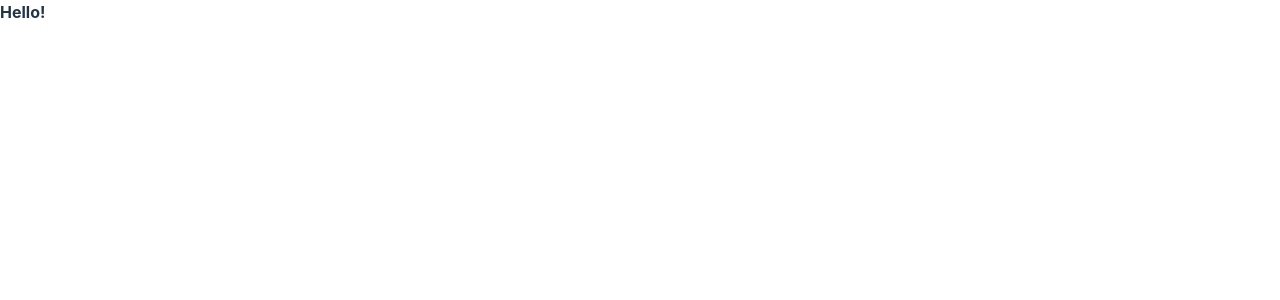
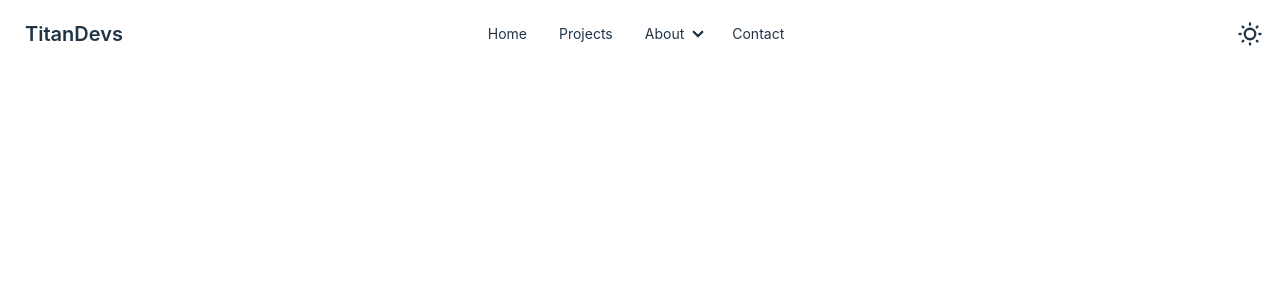
Before and after one commit to calebomondi/titandevs, a React (Vite) app: page / in a window 1280 px wide. Shown: the top 300 px of the page. Built offline with nearby package versions, Linux system fonts and the light colour scheme.

Commit message:
added the necessary components and added the header navbar

```diff
--- a/src/App.tsx
+++ b/src/App.tsx
@@ -1,10 +1,14 @@
-//
+import Header from "./components/header/header"
+import Footer from "./components/footer/footer"
+import Body from "./components/body/body"
 
 function App() {
 
   return (
     <>
-      <p className='font-bold'>Hello!</p>
+      <Header />
+      <Body />
+      <Footer />
     </>
   )
 }
--- /dev/null
+++ b/src/components/body/body.tsx
@@ -0,0 +1,9 @@
+//
+
+export default function Body() {
+  return (
+    <>
+
+    </>
+  )
+}
--- /dev/null
+++ b/src/components/footer/footer.tsx
@@ -0,0 +1,9 @@
+//
+
+export default function Footer() {
+  return (
+    <>
+
+    </>
+  )
+}
--- /dev/null
+++ b/src/components/header/header.tsx
@@ -0,0 +1,85 @@
+//
+
+export default function Header() {
+  return (
+    <>
+        <div className="navbar bg-base-100">
+            <div className="navbar-start">
+                <div className="dropdown">
+                <div tabIndex={0} role="button" className="btn btn-ghost lg:hidden">
+                    <svg
+                    xmlns="http://www.w3.org/2000/svg"
+                    className="h-5 w-5"
+                    fill="none"
+                    viewBox="0 0 24 24"
+                    stroke="currentColor">
+                    <path
+                        strokeLinecap="round"
+                        strokeLinejoin="round"
+                        strokeWidth="2"
+                        d="M4 6h16M4 12h8m-8 6h16" />
+                    </svg>
+                </div>
+                <ul
+                    tabIndex={0}
+                    className="menu menu-sm dropdown-content bg-base-100 rounded-box z-[1] mt-3 w-52 p-2 shadow">
+                    <li><a>Home</a></li>
+                    <li><a>Projects</a></li>
+                    <li>
+                        <details>
+                        <summary>About</summary>
+                        <ul className="p-2">
+                            <li><a>History</a></li>
+                            <li><a>Founders</a></li>
+                        </ul>
+                        </details>
+                    </li>
+                    <li><a>Contact</a></li>
+                </ul>
+                </div>
+                <a className="btn btn-ghost text-xl">TitanDevs</a>
+            </div>
+            <div className="navbar-center hidden lg:flex">
+                <ul className="menu menu-horizontal px-1">
+                    <li><a>Home</a></li>
+                    <li><a>Projects</a></li>
+                    <li>
+                        <details>
+                        <summary>About</summary>
+                        <ul className="p-2">
+                            <li><a>History</a></li>
+                            <li><a>Founders</a></li>
+                        </ul>
+                        </details>
+                    </li>
+                    <li><a>Contact</a></li>
+                </ul>
+            </div>
+            <div className="navbar-end mr-2">
+            <label className="swap swap-rotate">
+                {/* this hidden checkbox controls the state */}
+                <input type="checkbox" className="theme-controller" value="synthwave" />
+
+                {/* sun icon */}
+                <svg
+                    className="swap-off h-7 w-7 fill-current"
+                    xmlns="http://www.w3.org/2000/svg"
+                    viewBox="0 0 24 24">
+                    <path
+                    d="M5.64,17l-.71.71a1,1,0,0,0,0,1.41,1,1,0,0,0,1.41,0l.71-.71A1,1,0,0,0,5.64,17ZM5,12a1,1,0,0,0-1-1H3a1,1,0,0,0,0,2H4A1,1,0,0,0,5,12Zm7-7a1,1,0,0,0,1-1V3a1,1,0,0,0-2,0V4A1,1,0,0,0,12,5ZM5.64,7.05a1,1,0,0,0,.7.29,1,1,0,0,0,.71-.29,1,1,0,0,0,0-1.41l-.71-.71A1,1,0,0,0,4.93,6.34Zm12,.29a1,1,0,0,0,.7-.29l.71-.71a1,1,0,1,0-1.41-1.41L17,5.64a1,1,0,0,0,0,1.41A1,1,0,0,0,17.66,7.34ZM21,11H20a1,1,0,0,0,0,2h1a1,1,0,0,0,0-2Zm-9,8a1,1,0,0,0-1,1v1a1,1,0,0,0,2,0V20A1,1,0,0,0,12,19ZM18.36,17A1,1,0,0,0,17,18.36l.71.71a1,1,0,0,0,1.41,0,1,1,0,0,0,0-1.41ZM12,6.5A5.5,5.5,0,1,0,17.5,12,5.51,5.51,0,0,0,12,6.5Zm0,9A3.5,3.5,0,1,1,15.5,12,3.5,3.5,0,0,1,12,15.5Z" />
+                </svg>
+
+                {/* moon icon */}
+                <svg
+                    className="swap-on h-7 w-7 fill-current"
+                    xmlns="http://www.w3.org/2000/svg"
+                    viewBox="0 0 24 24">
+                    <path
+                    d="M21.64,13a1,1,0,0,0-1.05-.14,8.05,8.05,0,0,1-3.37.73A8.15,8.15,0,0,1,9.08,5.49a8.59,8.59,0,0,1,.25-2A1,1,0,0,0,8,2.36,10.14,10.14,0,1,0,22,14.05,1,1,0,0,0,21.64,13Zm-9.5,6.69A8.14,8.14,0,0,1,7.08,5.22v.27A10.15,10.15,0,0,0,17.22,15.63a9.79,9.79,0,0,0,2.1-.22A8.11,8.11,0,0,1,12.14,19.73Z" />
+                </svg>
+                </label>
+            </div>
+        </div>
+    </>
+  )
+}
--- a/src/index.css
+++ b/src/index.css
@@ -17,15 +17,6 @@
   -moz-osx-font-smoothing: grayscale;
 }
 
-a {
-  font-weight: 500;
-  color: #646cff;
-  text-decoration: inherit;
-}
-a:hover {
-  color: #535bf2;
-}
-
 body {
   margin: 0;
   min-width: 320px;
```
